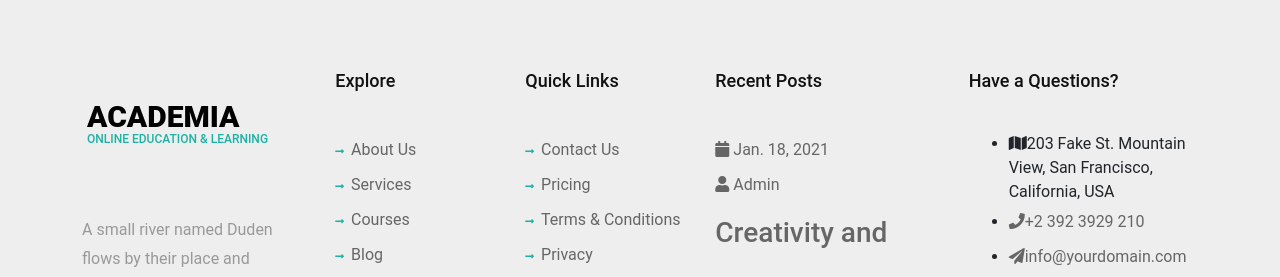
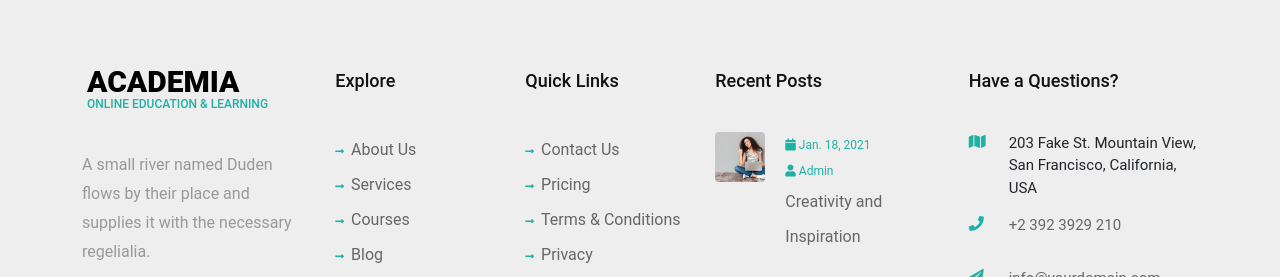
Before and after one commit to IIalejoII/maqueta-web-mobile-first, a plain HTML site: page index.html in a window 1280 px wide. Shown: the part 2746-3023 px from the top of the page. Drawn offline with Linux system fonts and the light colour scheme.

Commit message:
Footer al 90%

```diff
--- a/css/index.css
+++ b/css/index.css
@@ -465,6 +465,10 @@ a {
     padding: 1em;
 }
 
+#home .ftco-footer .logo {
+    margin-top: -35px;
+}
+
 #home .ftco-footer a.navbar-brand.align-items-center {
     font-weight: 800;
     font-size: 30px;
@@ -491,12 +495,23 @@ a {
     line-height: 1.8;
     font-weight: 400;
     color: #999;
+    margin-top: -30px;
 }
 
 #home .ftco-footer a {
     text-decoration: none;
     color: #666;
     line-height: 2.2;
+}
+
+#home .ftco-footer .list-unstyled:hover li span {
+    transition: all 0.3s ease;
+    color: #1eb2a6;
+}
+
+#home .ftco-footer .heading:hover a {
+    transition: all 0.3s ease;
+    color: #1eb2a6;
 }
 
 #home .ftco-footer ul {
@@ -531,11 +546,75 @@ a {
     color: #111;
     margin-bottom: 40px;
     font-size: 18px;
-    font-weight: 500;
+    font-weight: 550;
 }
 
 #home .ftco-footer .list-unstyled {
     padding-left: 0;
+}
+
+#home .ftco-footer .block-21 .text .meta>div a{
+    color:#1eb2a6;
+    font-size: 12px;
+}
+
+#home .ftco-footer .block-21 .text .heading {
+    font-size: 16px;
+    font-weight: 400;
+}
+
+#home .ftco-footer .block-21 .text {
+    width: calc(100% - 50px);
+    padding-left: 20px;
+}
+
+#home .ftco-footer .block-21 .blog-img {
+    background-image: url(../images/Woman3.webp);
+    display: block;
+    height: 50px;
+    width: 50px;
+}
+
+#home .ftco-footer .rounded {
+    border-radius: .25rem!important;
+}
+
+#home .img,
+#home .blog-img,
+#home .user-img {
+    background-size: cover;
+    background-repeat: no-repeat;
+    background-position: center center;
+}
+
+#home .ftco-footer .block-23 ul {
+    padding: 0;
+}
+
+#home .ftco-footer .block-23 ul li .icon {
+    width: 40px;
+    font-size: 15px;
+    padding-top: 2px;
+    color: #1eb2a6!important;
+}
+
+#home .ftco-footer .block-23 ul li {
+    list-style: none;
+}
+
+#home .ftco-footer .block-23 ul li .icon,
+#home .ftco-footer .block-23 ul li .text {
+    display: table-cell;
+    vertical-align: top;
+
+}
+
+#home .ftco-footer .block-23 ul li,
+#home .ftco-footer .block-23 ul li>a {
+    display: table;
+    line-height: 1.5;
+    margin-bottom: 15px;
+    font-size: 15px;
 }
 
 /*All higher than 1200px */
@@ -561,6 +640,19 @@ a {
     #home .top-wrap .information .text {
         font-size: 16px;
     }
+
+    #home .ftco-footer .col-lg {
+        -webkit-box-flex: 1;
+        -ms-flex: 1 0 0%;
+        flex: 1 0 0%;
+    }
+
+    #home .ftco-footer .col-lg-2 {
+        -webkit-box-flex: 0;
+        -ms-flex: 0 0 auto;
+        flex: 0 0 auto;
+        width: 16.66667%;
+    }
 }
 
 /*All below 1200px*/
--- a/index.html
+++ b/index.html
@@ -329,11 +329,11 @@
                 <div class="ftco-footer-widget mb-4">
                     <h2 class="ftco-heading-2">Explore</h2>
                     <ul class="list-unstyled">
-                        <li><a href="#"><i class="fas fa-long-arrow-alt-right"></i>About Us</a></li>
-                        <li><a href="#"><i class="fas fa-long-arrow-alt-right"></i>Services</a></li>
-                        <li><a href="#"><i class="fas fa-long-arrow-alt-right"></i>Courses</a></li>
-                        <li><a href="#"><i class="fas fa-long-arrow-alt-right"></i>Blog</a></li>
-                        <li><a href="#"><i class="fas fa-long-arrow-alt-right"></i></span>Contact us</a></li>
+                        <li><a href="#"><i class="fas fa-long-arrow-alt-right"></i><span>About Us</span></a></li>
+                        <li><a href="#"><i class="fas fa-long-arrow-alt-right"></i><span>Services</span></a></li>
+                        <li><a href="#"><i class="fas fa-long-arrow-alt-right"></i><span>Courses</span></a></li>
+                        <li><a href="#"><i class="fas fa-long-arrow-alt-right"></i><span>Blog</span></a></li>
+                        <li><a href="#"><i class="fas fa-long-arrow-alt-right"></i><span>Contact us</span></a></li>
                     </ul>
                 </div>
             </div>
@@ -341,12 +341,12 @@
                 <div class="ftco-footer-widget mb-4">
                     <h2 class="ftco-heading-2">Quick Links</h2>
                     <ul class="list-unstyled">
-                        <li><a href="#"><i class="fas fa-long-arrow-alt-right"></i></span>Contact Us</a></li>
-                        <li><a href="#"><i class="fas fa-long-arrow-alt-right"></i></span>Pricing</a></li>
-                        <li><a href="#"><i class="fas fa-long-arrow-alt-right"></i></span>Terms &amp;
-                                Conditions</a></li>
-                        <li><a href="#"><i class="fas fa-long-arrow-alt-right"></i></span>Privacy</a></li>
-                        <li><a href="#"><i class="fas fa-long-arrow-alt-right"></i></span>Feedbacks</a></li>
+                        <li><a href="#"><i class="fas fa-long-arrow-alt-right"></i><span>Contact Us</span></a></li>
+                        <li><a href="#"><i class="fas fa-long-arrow-alt-right"></i><span>Pricing</span></a></li>
+                        <li><a href="#"><i class="fas fa-long-arrow-alt-right"></i><span>Terms &amp;
+                                Conditions</span></a></li>
+                        <li><a href="#"><i class="fas fa-long-arrow-alt-right"></i><span>Privacy</span></a></li>
+                        <li><a href="#"><i class="fas fa-long-arrow-alt-right"></i><span>Feedbacks</span></a></li>
                     </ul>
                 </div>
             </div>
@@ -354,8 +354,7 @@
                 <div class="ftco-footer-widget mb-4">
                     <h2 class="ftco-heading-2">Recent Posts</h2>
                     <div class="block-21 mb-4 d-flex">
-                        <a class="blog-img img rounded"
-                            style="background-image:url(images/ximage_1.jpg.pagespeed.ic.7R2Zr2FA0t.webp)"></a>
+                        <a class="blog-img img rounded"></a>
                         <div class="text">
                             <div class="meta">
                                 <div><a href="#"><span class="fa fa-calendar"></span> Jan. 18, 2021</a></div>
@@ -365,8 +364,7 @@
                         </div>
                     </div>
                     <div class="block-21 mb-4 d-flex">
-                        <a class="blog-img img rounded"
-                            style="background-image:url(images/ximage_2.jpg.pagespeed.ic.LFeFzbiNiA.webp)"></a>
+                        <a class="blog-img img rounded"></a>
                         <div class="text">
                             <div class="meta">
                                 <div><a href="#"><span class="fa fa-calendar"></span> Jan. 18, 2021</a></div>
@@ -376,8 +374,7 @@
                         </div>
                     </div>
                     <div class="block-21 mb-4 d-flex">
-                        <a class="blog-img img rounded"
-                            style="background-image:url(images/ximage_4.jpg.pagespeed.ic.maJrh0w-s2.webp)"></a>
+                        <a class="blog-img img rounded"></a>
                         <div class="text">
                             <div class="meta">
                                 <div><a href="#"><span class="fa fa-calendar"></span> Jan. 18, 2021</a></div>
```
